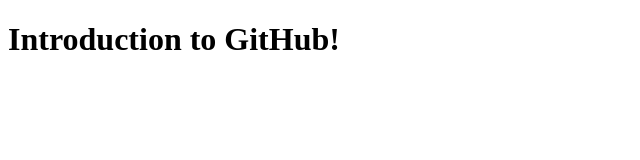
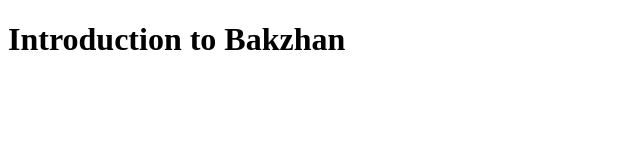
Before and after one commit to Ernar677/gitractice, a plain HTML site: page index.html in a window 1280 px wide. Shown: the full height of the page, 0-640 px from the left. Drawn offline with Linux system fonts and the light colour scheme.

Commit message:
ат өзгерді

```diff
--- a/index.html
+++ b/index.html
@@ -6,6 +6,6 @@
     <title>Document</title>
 </head>
 <body>
-    <h1>Introduction to GitHub!</h1>
+    <h1>Introduction to Bakzhan</h1>
 </body>
 </html>
```
